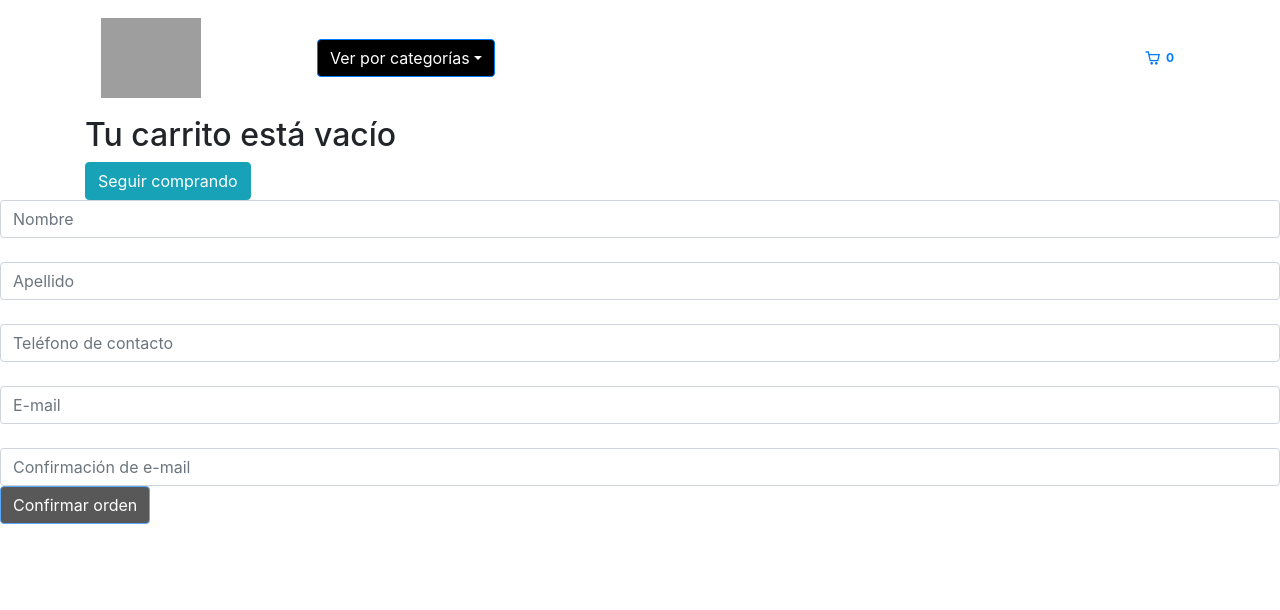
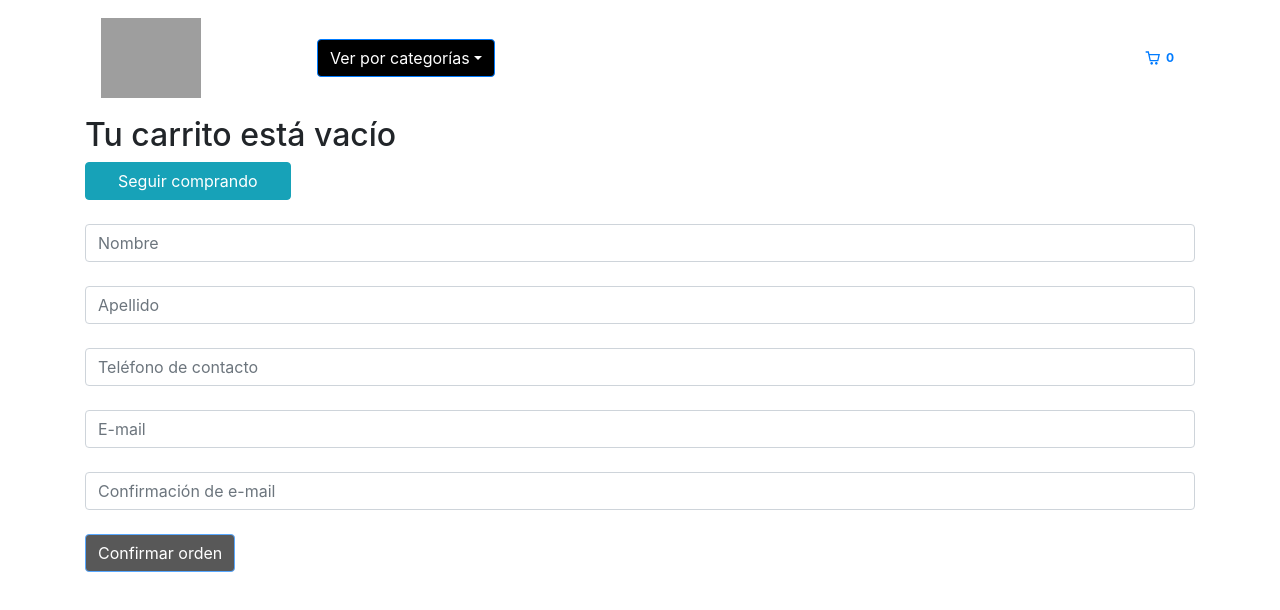
Before and after one commit to giulitn/curso-react-coderhouse, a React (Create React App) app: page /cart in a window 1280 px wide. Shown: the top 610 px of the page. Built offline with nearby package versions, Linux system fonts and the light colour scheme; grey boxes are pictures that could not be loaded.

Commit message:
getting ready for deployment

```diff
--- a/src/Components/Cart/Cart.js
+++ b/src/Components/Cart/Cart.js
@@ -35,8 +35,8 @@ function Cart({ createOrder, orderId }) {
                             </h2>
                             <ul>
                                 {cartProducts.map((product) => (
-                                    <p>{product.title} <br />
-                                        <span className="qty">{"cantidad:"}</span> {product.count}</p>
+                                    <li>{product.title} <br />
+                                        <span className="qty">{"cantidad:"}</span> {product.count}</li>
                                 ))}
                             </ul>
                             <h5>Total de la compra: ${totalCost()}</h5>
@@ -50,6 +50,7 @@ function Cart({ createOrder, orderId }) {
                     </Link>
                 </Button>
             </Container>
+            <br></br>
             <CartForm createOrder={createOrder} />
         </div>
     );
--- a/src/Components/Cart/CartForm.js
+++ b/src/Components/Cart/CartForm.js
@@ -1,5 +1,5 @@
 import React, { useState } from 'react';
-import { Form, Button } from 'react-bootstrap';
+import { Form, Button, Container } from 'react-bootstrap';
 
 function CartForm({createOrder}) {
 
@@ -33,7 +33,7 @@ function CartForm({createOrder}) {
     )
 
     return (
-        <div>
+        <Container>
             <Form.Group>
                 <Form.Control type="text" placeholder="Nombre" name="firstName" onChange={handleChange} />
                 <br />
@@ -44,12 +44,13 @@ function CartForm({createOrder}) {
                 <Form.Control type="text" placeholder="E-mail" name="email" onChange={handleChange} />
                 <br />
                 <Form.Control type="text" placeholder="Confirmación de e-mail" name="emailConfirmation" onChange={handleChange} />
+                <br></br>
                 <Button variant="primary" type="submit" disabled={disabled} onClick={handleOnclick}>
                     Confirmar orden
                 </Button>
             </Form.Group>
 
-        </div>
+        </Container>
     );
 }
 
--- a/src/Components/Cart/cart.css
+++ b/src/Components/Cart/cart.css
@@ -2,6 +2,8 @@
 .buy-link {
     text-decoration: none!important;
     color: white;
+    padding: 20px;
+
 }
 .qty:hover {
     font-weight: 600;
--- a/src/index.js
+++ b/src/index.js
@@ -11,8 +11,4 @@ ReactDOM.render(
   </React.StrictMode>,
   document.getElementById('root')
 );
-
-// If you want to start measuring performance in your app, pass a function
-// to log results (for example: reportWebVitals(console.log))
-// or send to an analytics endpoint. Learn more: https://bit.ly/CRA-vitals
 reportWebVitals();
```
Also changed, not shown: package.json (+6 -4 lines), public/logo192.png (deleted), 1 other file (tests, documents, lock files or other folders).
